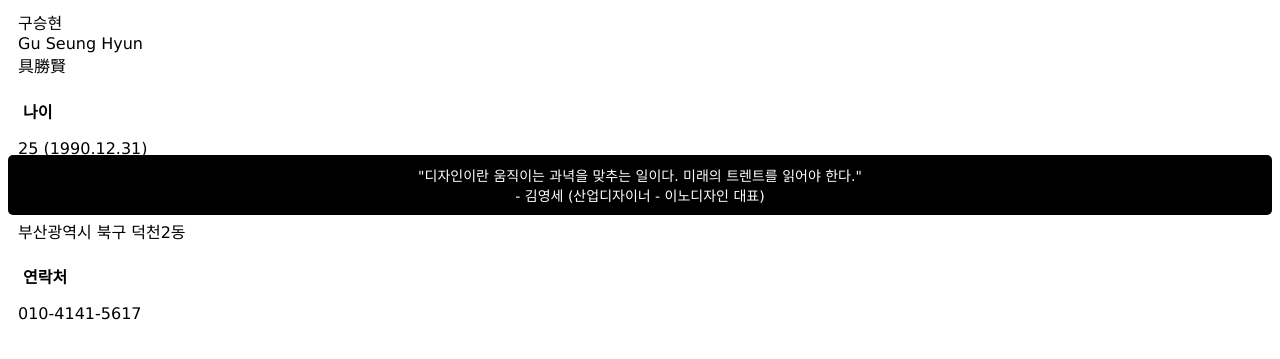
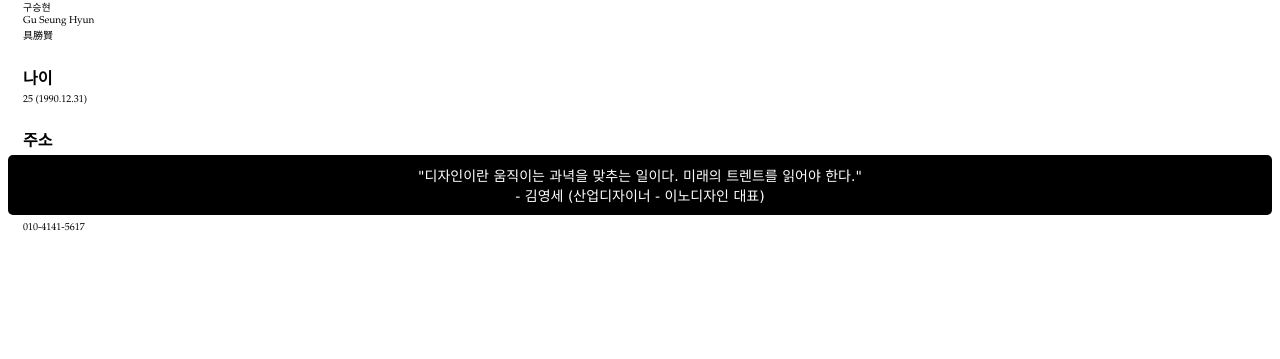
Before and after one commit to rntmdgus/test, a plain HTML site: page index.html in a window 1280 px wide. Shown: the part 413-772 px from the top of the page. Drawn offline with Linux system fonts and the light colour scheme.

Commit message:
Update stylesheet.css

```diff
--- a/stylesheet.css
+++ b/stylesheet.css
@@ -41,6 +41,14 @@ h4 {
 	margin-top: -10px;
 	font-family: Garamond, serif;
 	color: #000000;
+}
+.left p {
+	margin-left: 5px;
+	margin-right: 5px;
+	margin-top: -10px;
+	font-family: Garamond, serif;
+	color: #000000;
+	font-size: 10px;
 }
 
 li {
```
